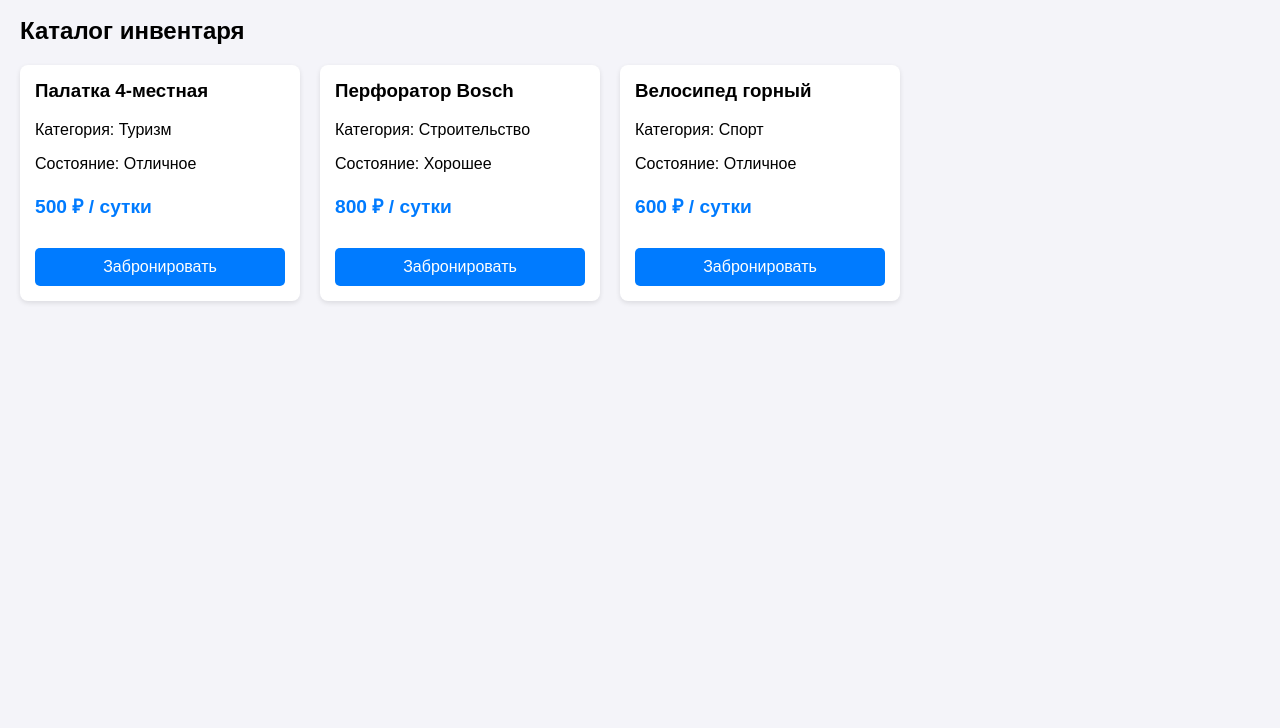
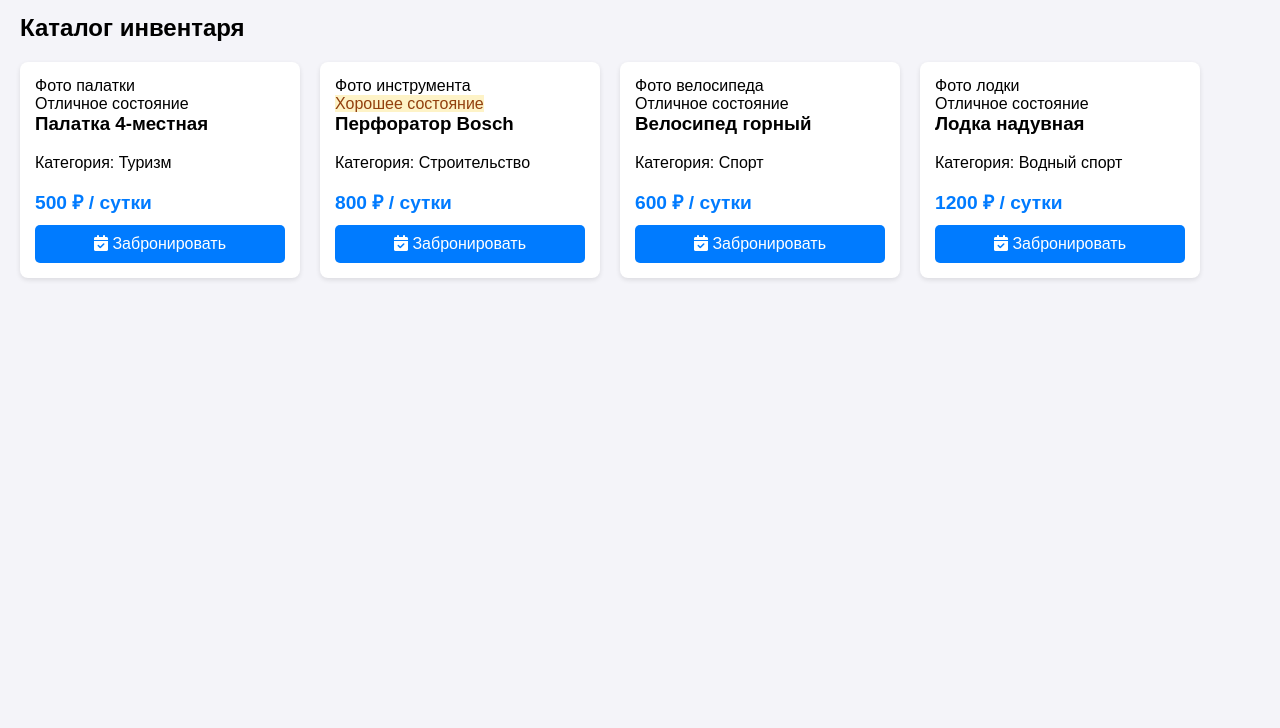
Before and after one commit to savrasovaanna154-source/-EquipmentRental, a plain HTML site: page index.html in a window 1280 px wide. Shown: the part 72-800 px from the top of the page. Drawn offline with Linux system fonts and the light colour scheme.

Commit message:
Update index.html

```diff
--- a/index.html
+++ b/index.html
@@ -4,45 +4,84 @@
     <meta charset="UTF-8">
     <meta name="viewport" content="width=device-width, initial-scale=1.0">
     <title>Прокат оборудования</title>
-    <!-- Подключаем внешний файл стилей -->
+    <!-- Подключаем стили -->
     <link rel="stylesheet" href="style.css">
+    <!-- Иконки для кнопок (можно использовать FontAwesome) -->
+    <link rel="stylesheet" href="https://cdnjs.cloudflare.com/ajax/libs/font-awesome/6.4.0/css/all.min.css">
 </head>
 <body>
+
+    <!-- Шапка сайта -->
     <header>
-        <h1>Прокат оборудования</h1>
+        <a href="#" class="logo">
+            <i class="fa-solid fa-box-open"></i> Прокат
+        </a>
         <a href="#" class="btn-login">Войти / Регистрация</a>
     </header>
 
+    <!-- Основной контент -->
     <main>
         <h2>Каталог инвентаря</h2>
+
         <div class="catalog">
             <!-- Карточка 1 -->
             <div class="card">
-                <h3>Палатка 4-местная</h3>
-                <p>Категория: Туризм</p>
-                <p>Состояние: Отличное</p>
-                <p class="price">500 ₽ / сутки</p>
-                <button class="btn-book" onclick="alert('Для бронирования нужно войти в систему')">Забронировать</button>
+                <div class="card-image">Фото палатки</div>
+                <div class="card-body">
+                    <span class="badge">Отличное состояние</span>
+                    <h3>Палатка 4-местная</h3>
+                    <p class="category-text">Категория: Туризм</p>
+                    <div class="price">500 ₽ <span>/ сутки</span></div>
+                    <button class="btn-book" onclick="alert('Для бронирования нужно войти в систему')">
+                        <i class="fa-solid fa-calendar-check"></i> Забронировать
+                    </button>
+                </div>
             </div>
 
             <!-- Карточка 2 -->
             <div class="card">
-                <h3>Перфоратор Bosch</h3>
-                <p>Категория: Строительство</p>
-                <p>Состояние: Хорошее</p>
-                <p class="price">800 ₽ / сутки</p>
-                <button class="btn-book" onclick="alert('Для бронирования нужно войти в систему')">Забронировать</button>
+                <div class="card-image">Фото инструмента</div>
+                <div class="card-body">
+                    <span class="badge" style="background-color: #fef3c7; color: #92400e;">Хорошее состояние</span>
+                    <h3>Перфоратор Bosch</h3>
+                    <p class="category-text">Категория: Строительство</p>
+                    <div class="price">800 ₽ <span>/ сутки</span></div>
+                    <button class="btn-book" onclick="alert('Для бронирования нужно войти в систему')">
+                        <i class="fa-solid fa-calendar-check"></i> Забронировать
+                    </button>
+                </div>
             </div>
 
             <!-- Карточка 3 -->
             <div class="card">
-                <h3>Велосипед горный</h3>
-                <p>Категория: Спорт</p>
-                <p>Состояние: Отличное</p>
-                <p class="price">600 ₽ / сутки</p>
-                <button class="btn-book" onclick="alert('Для бронирования нужно войти в систему')">Забронировать</button>
+                <div class="card-image">Фото велосипеда</div>
+                <div class="card-body">
+                    <span class="badge">Отличное состояние</span>
+                    <h3>Велосипед горный</h3>
+                    <p class="category-text">Категория: Спорт</p>
+                    <div class="price">600 ₽ <span>/ сутки</span></div>
+                    <button class="btn-book" onclick="alert('Для бронирования нужно войти в систему')">
+                        <i class="fa-solid fa-calendar-check"></i> Забронировать
+                    </button>
+                </div>
             </div>
+
+            <!-- Карточка 4 (для примера сетки) -->
+            <div class="card">
+                <div class="card-image">Фото лодки</div>
+                <div class="card-body">
+                    <span class="badge">Отличное состояние</span>
+                    <h3>Лодка надувная</h3>
+                    <p class="category-text">Категория: Водный спорт</p>
+                    <div class="price">1200 ₽ <span>/ сутки</span></div>
+                    <button class="btn-book" onclick="alert('Для бронирования нужно войти в систему')">
+                        <i class="fa-solid fa-calendar-check"></i> Забронировать
+                    </button>
+                </div>
+            </div>
+
         </div>
     </main>
+
 </body>
 </html>
```
